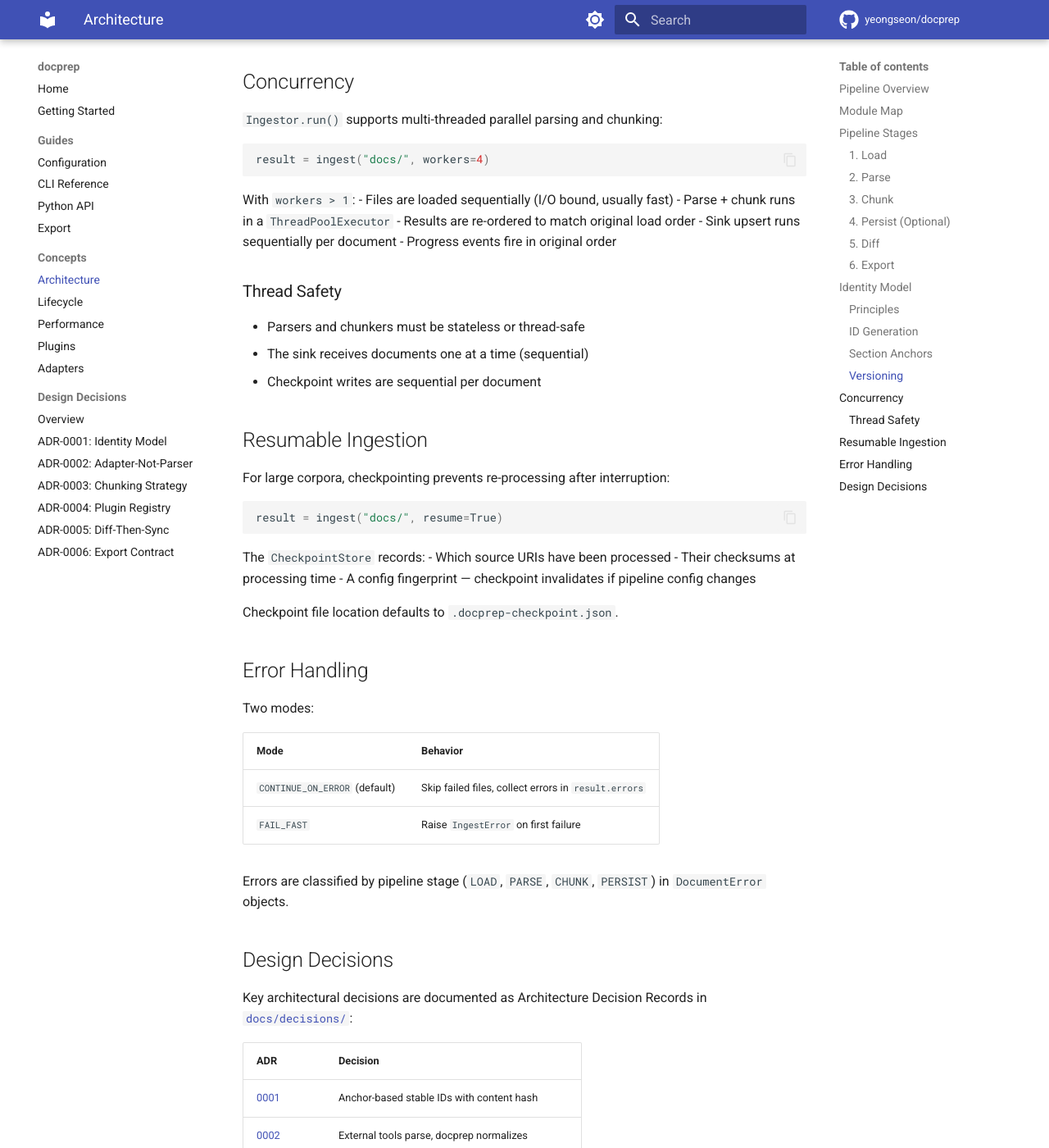
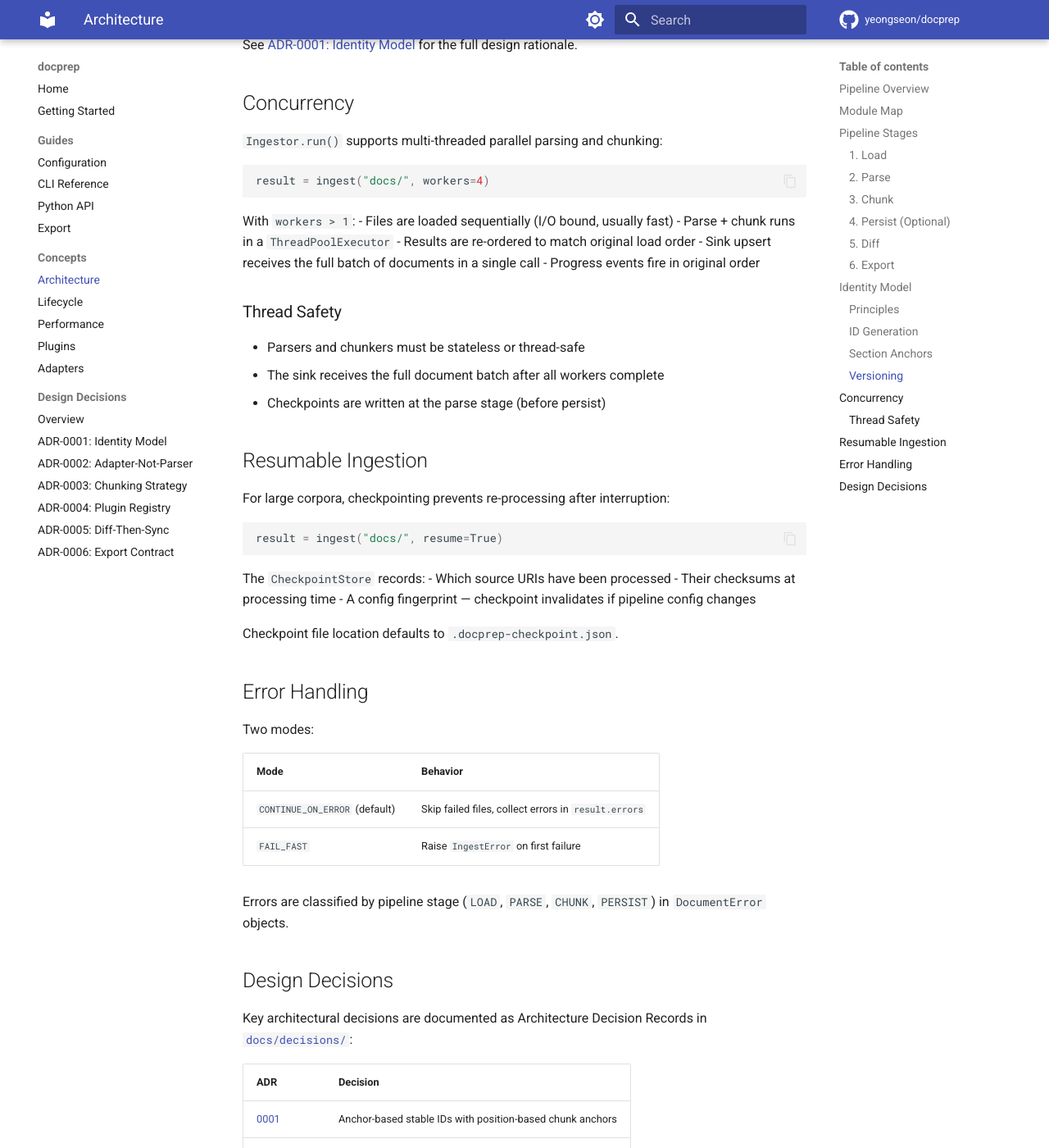
Before and after one commit to yeongseon/docprep, an MkDocs documentation site: the page built from docs/architecture.md, in a window 1280 px wide and 1400 px high, scrolled down 4626 px. Shown: the whole window at 82% size. Built offline with MkDocs 1.6.1 and Material for MkDocs 9.7.7, drawn with Linux system fonts in a browser that asks for light colours; comment, search, counter and statistics services are not loaded; some of the changed text lies outside the part shown.

Commit message:
docs: fix stale references to match identity v3, batch persist, and ADR updates

```diff
--- a/docs/architecture.md
+++ b/docs/architecture.md
@@ -129,7 +129,7 @@
 
 During chunking, deterministic IDs are assigned:
 - Section anchors: hierarchical path-based (e.g. `intro/install`)
-- Chunk anchors: `section_anchor:content_hash`
+- Chunk anchors: `section_anchor:chunk_N` (position-based, e.g. `intro:chunk_0`)
 - UUIDs: `uuid5(namespace, "{doc_id}:section:{anchor}")` and `uuid5(namespace, "{doc_id}:chunk:{anchor}")`
 
 ### 4. Persist (Optional)
@@ -207,14 +207,14 @@
 - Files are loaded sequentially (I/O bound, usually fast)
 - Parse + chunk runs in a `ThreadPoolExecutor`
 - Results are re-ordered to match original load order
-- Sink upsert runs sequentially per document
+- Sink upsert receives the full batch of documents in a single call
 - Progress events fire in original order
 
 ### Thread Safety
 
 - Parsers and chunkers must be stateless or thread-safe
-- The sink receives documents one at a time (sequential)
-- Checkpoint writes are sequential per document
+- The sink receives the full document batch after all workers complete
+- Checkpoints are written at the parse stage (before persist)
 
 ## Resumable Ingestion
 
@@ -248,7 +248,7 @@
 
 | ADR | Decision |
 |-----|----------|
-| [0001](decisions/0001-identity-model.md) | Anchor-based stable IDs with content hash |
+| [0001](decisions/0001-identity-model.md) | Anchor-based stable IDs with position-based chunk anchors |
 | [0002](decisions/0002-adapter-not-parser.md) | External tools parse, docprep normalizes |
 | [0003](decisions/0003-chunking-strategy.md) | Markdown-aware boundaries, then token budgets |
 | [0004](decisions/0004-plugin-registry.md) | Entry-point discovery via `importlib.metadata` |
```
Also changed, not shown: CHANGELOG.md (+13 -0 lines), docs/README.md (+1 -1 lines), docs/index.md (+1 -1 lines), docs/python-api.md (+1 -1 lines).
